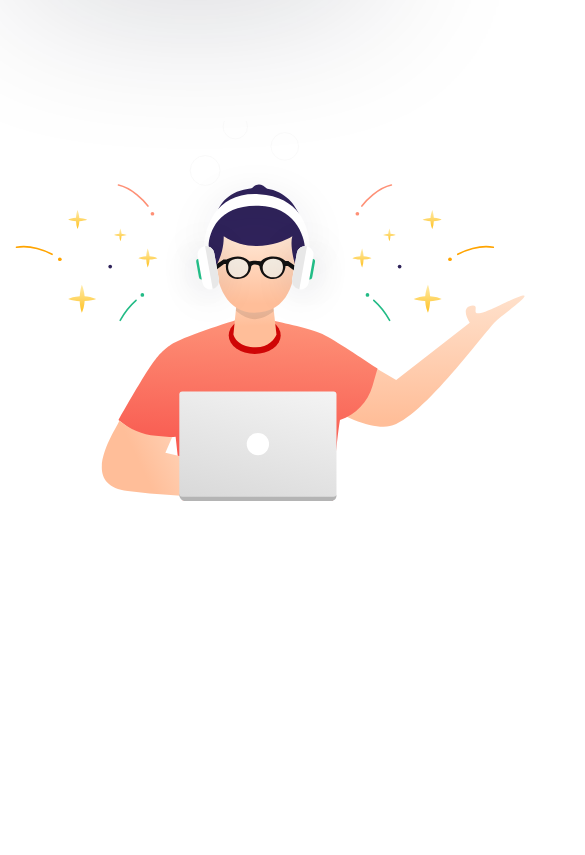
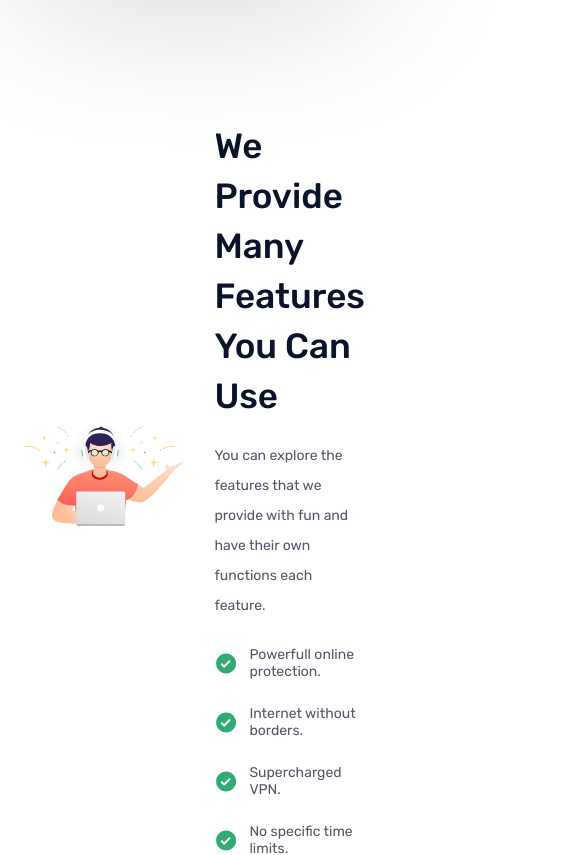
Before and after one commit to vx-charles/landing-page-react-truechange, a React (Create React App) app: page / in a window 390 px wide. Shown: the part 1060-1915 px from the top of the page, 585 px wide, since content can reach past the window. Built offline with nearby package versions, Linux system fonts and the light colour scheme; no server answers.

Commit message:
Adjusted the section Features styles.scss for mobile and desktop and added the figure tag in the html

```diff
--- a/src/components/Features/index.tsx
+++ b/src/components/Features/index.tsx
@@ -6,7 +6,9 @@ export function Features() {
   return (
     <section className="features">
       <div className="features__left">
-        <img src={bannerImg} alt="Banner 2" />
+        <figure>
+          <img className="features__img" src={bannerImg} alt="Banner 2" loading="lazy" />
+        </figure>
       </div>
       <div className="features__right">
         <div className="features__title">
--- a/src/components/Features/styles.scss
+++ b/src/components/Features/styles.scss
@@ -1,14 +1,44 @@
+@import '../../styles/global.mixins.scss';
+
 .features {
   display: flex;
   max-width: 1140px;
   margin: 0 auto 135px;
-  padding: 0px 15px;
-  gap: 170px;
+  padding: 0px 25px;
+  gap: 90px;
+
+  @include md {
+    gap: 30px;
+    margin: 0 auto 50px;
+  }
+
+  @include sm {
+    flex-direction: column-reverse;
+  }
 
   &__left {
-    img {
-      object-position: 0px -25px;
+    width: 63%;
+    display: flex;
+    align-items: center;
+    transition: all .3s;
+
+    @include sm {
+      width: 100%;
     }
+  }
+
+  &__right {
+    width: 47%;
+    transition: all .3;
+
+    @include sm {
+      width: 100%;
+    }
+  }
+
+  &__img {
+    object-position: 0px -25px;
+    width: 100%;
   }
 
   &__title {
```
